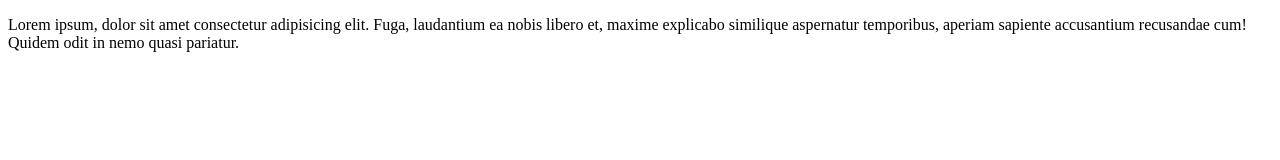
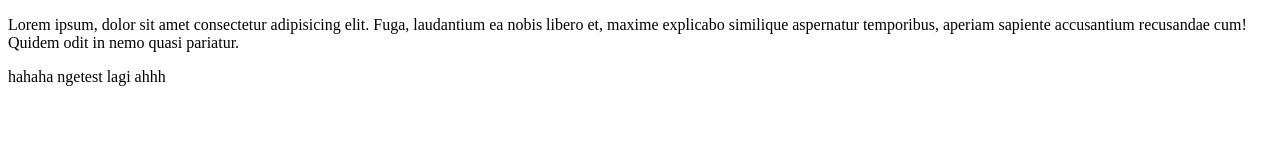
Before and after one commit to adhariari/helloworld, a plain HTML site: page index.html in a window 1280 px wide. Drawn offline with Linux system fonts and the light colour scheme.

Commit message:
test username

```diff
--- a/index.html
+++ b/index.html
@@ -8,5 +8,6 @@
 </head>
 <body>
     <p>Lorem ipsum, dolor sit amet consectetur adipisicing elit. Fuga, laudantium ea nobis libero et, maxime explicabo similique aspernatur temporibus, aperiam sapiente accusantium recusandae cum! Quidem odit in nemo quasi pariatur.</p>
+    <p>hahaha ngetest lagi ahhh</p>
 </body>
 </html>
```
